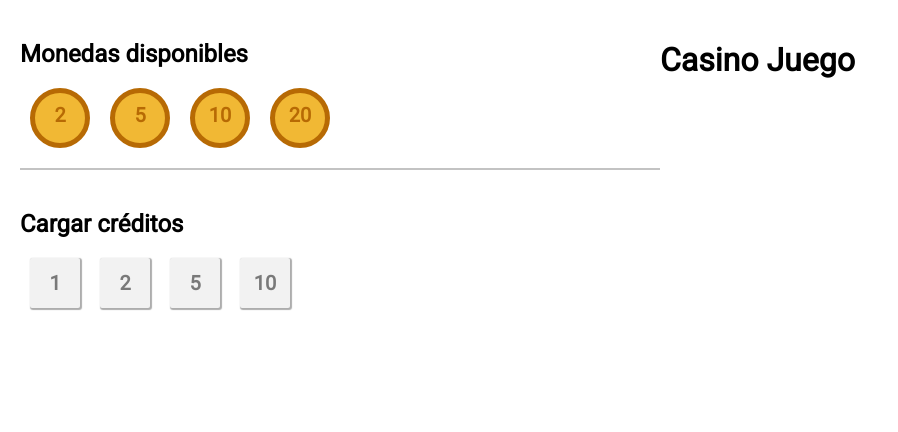
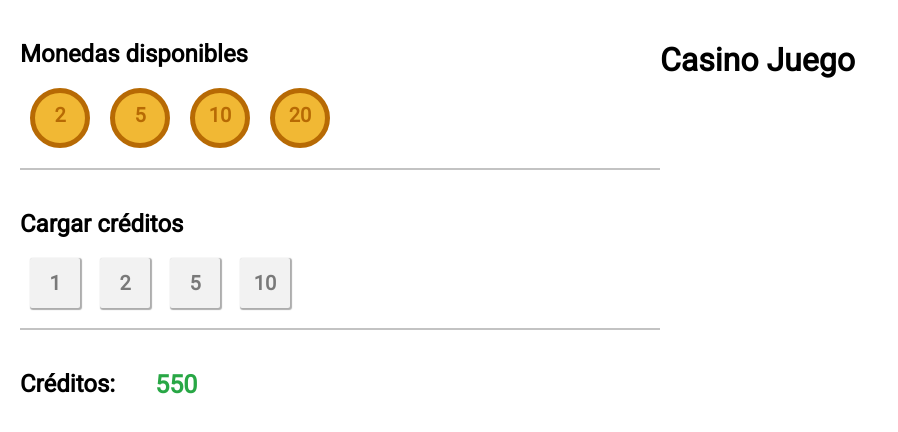
Before and after one commit to ErickGomez98/casino-royal, a React (Create React App) app: page / in a window 1280 px wide. Shown: the top 432 px of the page, without its empty margins (0-898 px from the left). Built offline with nearby package versions, Linux system fonts and the light colour scheme.

Commit message:
Se agregó el total de créditos y sus respectivos estilos.

```diff
--- a/src/App.css
+++ b/src/App.css
@@ -55,7 +55,7 @@ body, html {
   margin: 20px 0;
 }
 
-.creditos-selector-container {
+.creditos-selector-container, .creditos-totales-container {
   width: 100%;
   float:left;
 }
@@ -85,3 +85,15 @@ body, html {
 .creditos-selector-container .creditos-select-item div {
   margin-top: 13px;
 }
+
+.creditos-totales-container div {
+  float: left;
+}
+
+.creditos-totales{
+  margin-left: 20px;
+    font-size: 25px;
+    font-weight: 800;
+    color: #28A745;
+    padding: 20px;
+}
--- a/src/CasinoControls.tsx
+++ b/src/CasinoControls.tsx
@@ -34,10 +34,7 @@ const CasinoControls: React.FC = (props) => {
                 <Moneda denominacion={10} />
                 <Moneda denominacion={20} />
             </div>
-
             <div className="divider"></div>
-
-
             <div className="creditos-selector-container">
                 <h2>Cargar créditos</h2>
                 <CreditosSelectItem denominacion={1} />
@@ -45,6 +42,13 @@ const CasinoControls: React.FC = (props) => {
                 <CreditosSelectItem denominacion={5} />
                 <CreditosSelectItem denominacion={10} />
             </div>
+            <div className="divider"></div>
+            <div className="creditos-totales-container">
+                <div>
+                    <h2>Créditos: </h2>
+                </div>
+                <div className="creditos-totales">550</div>
+            </div>
 
         </div>
     )
```
